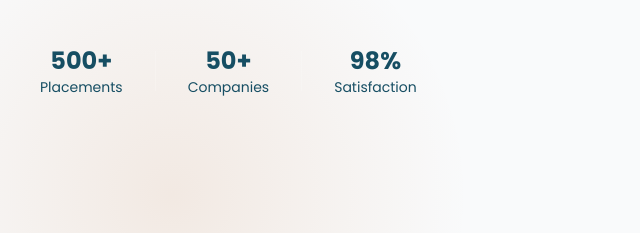
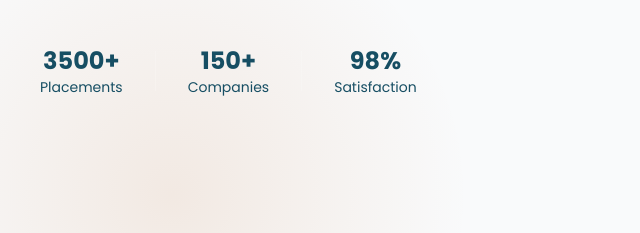
Before and after one commit to motalhakhan/bak.laurels, a plain HTML site: page index.html in a window 1280 px wide. Shown: the part 545-778 px from the top of the page, 0-640 px from the left. Drawn offline with nearby package versions, Linux system fonts and the light colour scheme; a web font is replaced by a local one.

Commit message:
Update index.html

```diff
--- a/index.html
+++ b/index.html
@@ -281,12 +281,12 @@
                     </div>
                     <div class="mt-12 flex items-center gap-8 justify-center lg:justify-start">
                         <div class="text-center">
-                            <div class="text-2xl font-bold text-cyan-900">500+</div>
+                            <div class="text-2xl font-bold text-cyan-900">3500+</div>
                             <div class="text-cyan-900 text-sm">Placements</div>
                         </div>
                         <div class="w-px h-10 bg-white/20"></div>
                         <div class="text-center">
-                            <div class="text-2xl font-bold text-cyan-900">50+</div>
+                            <div class="text-2xl font-bold text-cyan-900">150+</div>
                             <div class="text-cyan-900 text-sm">Companies</div>
                         </div>
                         <div class="w-px h-10 bg-white/20"></div>
```
